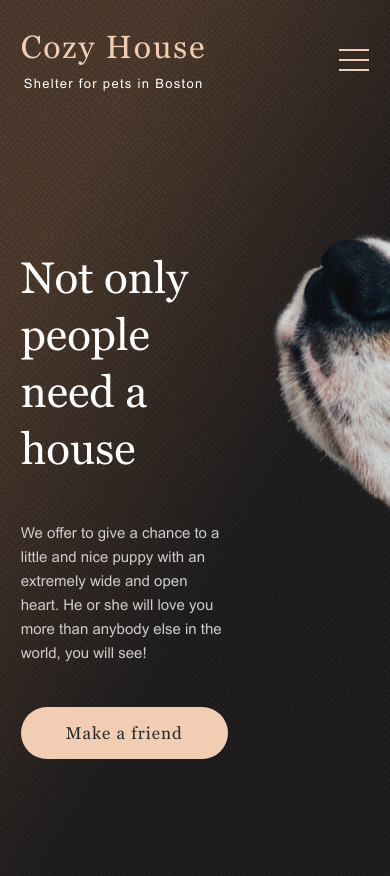
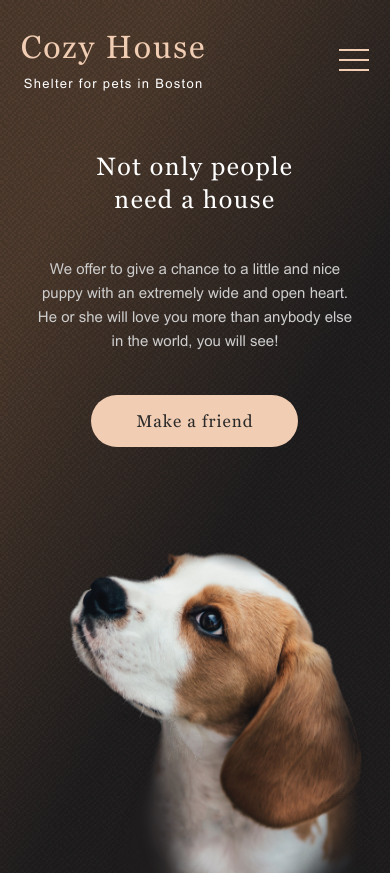
Before and after one commit to SarychevaAA/Projects, a website built with webpack: page shelter/src/pages/index.html in a window 390 px wide. Shown: the top 876 px of the page. Built offline with nearby package versions, Linux system fonts and the light colour scheme.

Commit message:
feat: add adaptivity for not-only block

```diff
--- a/shelter/src/pages/index.html
+++ b/shelter/src/pages/index.html
@@ -34,7 +34,9 @@
                     <p class="not-only__subheading">We offer to give a chance to a little and nice puppy with an extremely wide and open heart. He or she will love you more than anybody else in the world, you will see!</p>
                     <a href="#our-friends" class="button not-only__button"><span>Make a friend</span></a>
                 </div>
-                <img src="../img/start-screen-puppy.png" alt="Puppy">
+                <div class="not-only__img">
+                    <img src="../img/start-screen-puppy.png" alt="Puppy">
+                </div>
             </div>
         </section>
         <section class="about">
--- a/shelter/src/style/abstract/_constants.scss
+++ b/shelter/src/style/abstract/_constants.scss
@@ -14,6 +14,9 @@ $background-footer-gradient-stop: #1A1A1C;
 
 
 $content-width: 1280px;
+$laptop-big-width: 1180px;
+$laptop-width: 1070px;
 $tablet-width: 768px;
+$tablet-small-width: 760px;
 $mobile-big-width: 414px;
 $mobile-small-width: 320px;
--- a/shelter/src/style/abstract/_mixins.scss
+++ b/shelter/src/style/abstract/_mixins.scss
@@ -6,14 +6,21 @@
   letter-spacing: $spacing;
 }
 
-@mixin media-laptop {
+@mixin media-content {
   @media (max-width: $content-width) { @content; };
 }
-
+@mixin media-laptop-big {
+  @media (max-width: $laptop-big-width) { @content; };
+}
+@mixin media-laptop {
+  @media (max-width: $laptop-width) { @content; };
+}
 @mixin media-tablet {
   @media (max-width: $tablet-width) { @content; };
 }
-
+@mixin media-tablet-small {
+  @media (max-width: $tablet-small-width) { @content; };
+}
 @mixin media-mobile {
   @media (max-width: $mobile-big-width) { @content; };
 }
--- a/shelter/src/style/base/_base.scss
+++ b/shelter/src/style/base/_base.scss
@@ -21,6 +21,9 @@ a{
 h1{
   @include font($size: 4.4rem, $height: 130%, $spacing: 0);
   margin: 0;
+  @include media-mobile{
+    @include font($size: 2.5rem, $height: 130%, $spacing: 0.06em);
+  }
 }
 
 h3{
--- a/shelter/src/style/components/_hamburger.scss
+++ b/shelter/src/style/components/_hamburger.scss
@@ -12,7 +12,7 @@
   position: relative;
   width: 30px;
   height: 22px;
-  @include media-tablet{
+  @include media-tablet-small{
     display: inline-block;
   }
   &:before {
--- a/shelter/src/style/components/_menu.scss
+++ b/shelter/src/style/components/_menu.scss
@@ -6,7 +6,7 @@
   gap: 35px;
   align-items: center;
   justify-content: space-between;
-  @include media-tablet{
+  @include media-tablet-small{
     display: none;
   }
 }
--- a/shelter/src/style/components/_not-only.scss
+++ b/shelter/src/style/components/_not-only.scss
@@ -3,10 +3,26 @@
   padding-top: 180px;
   background: #211F20;
   background: url("../../img/background.png"), linear-gradient(-60deg, $background-header-gradient-stop,#211F20, $background-gradient-start 80%) ;
+  @include media-laptop{
+    padding-top: 150px;
+  }
   .wrapper{
     display: flex;
     flex-direction: row;
     gap: 42px;
+    @include media-content{
+      padding: 0px calc(100px + (40 - 100) * ((100vw - 768px)/(1280 - 768))) 0;
+    }
+    @include media-laptop{
+      position: relative;
+      flex-direction: column;
+      align-items: center;
+      gap: calc(100px + (42 - 100) * ((100vw - 768px)/(1070 - 768)));
+      @include media-tablet-small{
+        padding: 0px calc(10px + (100 - 10) * ((100vw - 320px)/(760 - 320))) 0;
+        gap: calc(104px + (100 - 104) * ((100vw - 320px)/(760 - 320)));
+      }
+    }
   }
 }
 
@@ -15,12 +31,29 @@
   flex-direction: column;
   justify-content: center;
   gap: 42px;
+  width: 100%;
+  @include media-laptop{
+    width: 81%;
+    @include media-tablet-small{
+      width: calc(300px + (460 - 300) * ((100vw - 320px)/(760 - 320)));
+    }
+  }
+  @include media-mobile{
+    align-items: center;
+    text-align: center;
+  }
 }
 
 .not-only__heading{
   max-width: 310px;
   color: $color-light-xl;
   margin-top: -75px;
+  @include media-laptop{
+    margin-top: 0;
+  }
+  @include media-mobile{
+    max-width: 78%;
+  }
 }
 
 .not-only__subheading{
@@ -29,6 +62,56 @@
   margin: 0;
   color: $color-dark-s;
 }
+
 .not-only__button{
   margin-bottom: 5px;
+  @include media-laptop{
+    align-self: center;
+    margin-bottom: 0px;
+  }
 }
+
+.not-only__img{
+  margin: 0;
+  padding: 0;
+  @include media-laptop{
+    position: relative;
+    bottom: 0;
+    left: 70px;
+    //width: calc(569px + (698 - 569) * ((100vw - 768px)/(1000 - 768)));
+    //height: calc(593px + (728 - 593) * ((100vw - 768px)/(1000 - 768)));
+    @include media-tablet-small{
+      position: relative;
+      bottom: 0;
+      left: calc(20px + (70 - 20) * ((100vw - 320px)/(760 - 320)));
+      //width: calc(260px + (569 - 260) * ((100vw - 320px)/(760 - 320)));
+      //height: calc(271.77px + (593 - 271.77) * ((100vw - 320px)/(760 - 320)));
+    }
+  }
+  img{
+    display: block;
+    @include media-content{
+      min-width: 569px;
+      min-height: 593px;
+    }
+    @include media-laptop-big{
+      max-width: 100%;
+      max-height: 100%;
+    }
+    //@include media-tablet-small{
+    //  min-width: 260px;
+    //  min-height: 271.77px;
+    //}
+    @include media-laptop{
+      width: calc(569px + (698 - 569) * ((100vw - 768px)/(1000 - 768)));
+      height: calc(593px + (728 - 593) * ((100vw - 768px)/(1000 - 768)));
+      @include media-tablet-small{
+        //min-width: 260px;
+        min-width: 260px;
+        min-height: 271.77px;
+        width: calc(260px + (569 - 260) * ((100vw - 320px)/(760 - 320)));
+        height: calc(271.77px + (593 - 271.77) * ((100vw - 320px)/(760 - 320)));
+      }
+    }
+  }
+}
--- a/shelter/src/style/layouts/_wrapper.scss
+++ b/shelter/src/style/layouts/_wrapper.scss
@@ -3,10 +3,10 @@
   max-width: 1280px;
   padding: 0 40px;
   margin: 0 auto;
-  @include media-laptop{
+  @include media-content{
     padding: 0 calc(30px + (40 - 30) * ((100vw - 768px)/(1280 - 768)));
   }
-  @include media-tablet{
+  @include media-tablet-small{
     padding: 0 calc(20px + (30 - 20) * ((100vw - 320px)/(1280 - 320)));
   }
 }
```
